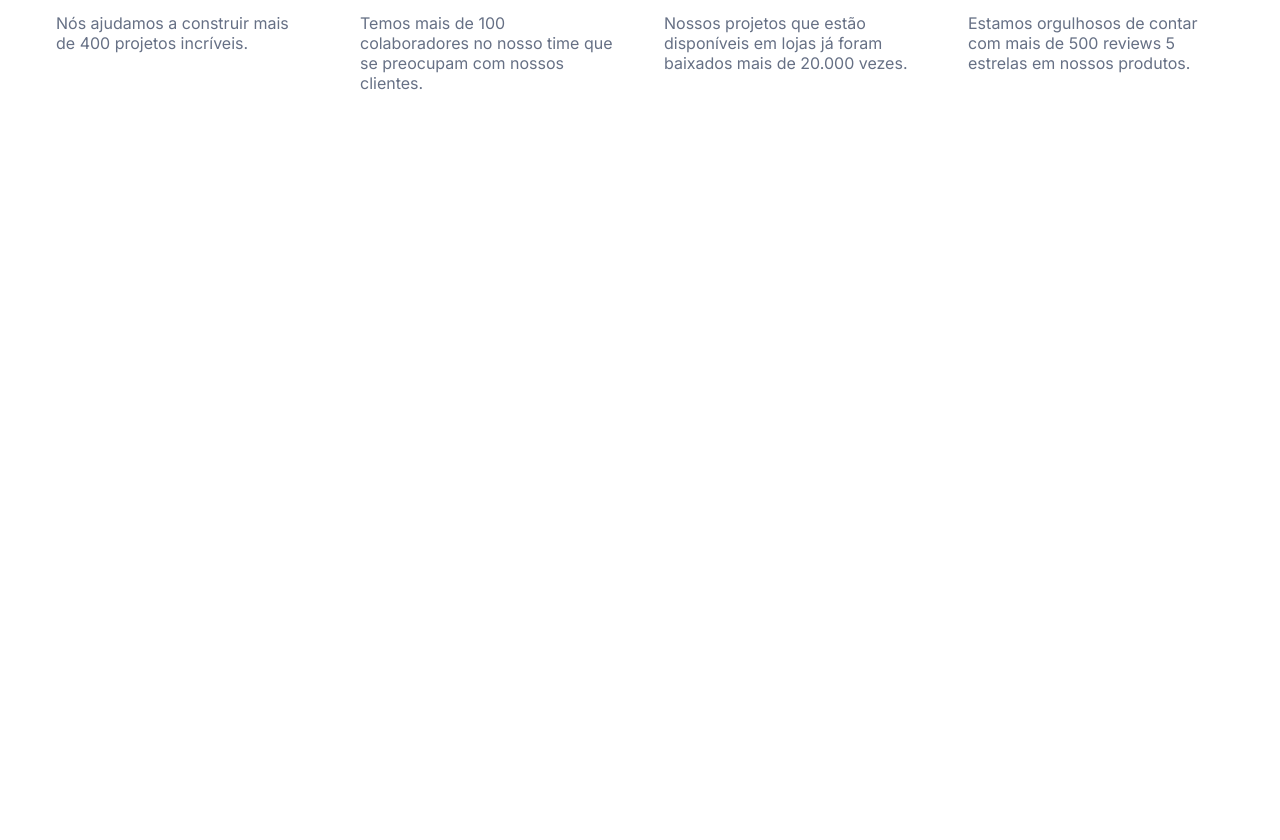
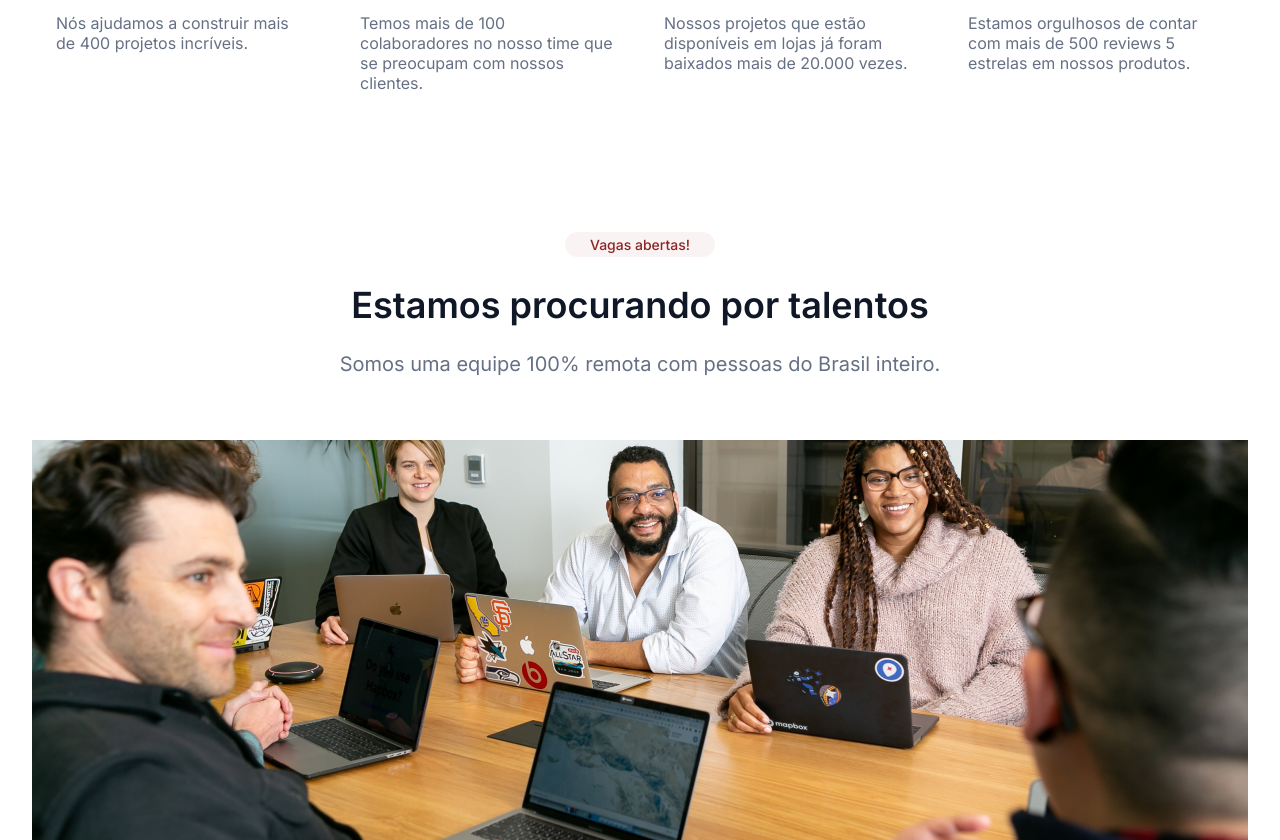
Before and after one commit to mateuspistillo/landing-page, a plain HTML site: page index.html in a window 1280 px wide. Shown: the part 606-1446 px from the top of the page. Before the commit the page ends 800 px from the top, so only its background shows below. Drawn offline with Linux system fonts and the light colour scheme.

Commit message:
criando a seção de novos talentos

```diff
--- a/css/styles.css
+++ b/css/styles.css
@@ -13,6 +13,10 @@
 body {
     width: 100%;
     height: 100vh;
+}
+
+span {
+    color: var(--text-color);
 }
 
 .text-logo {
@@ -110,7 +114,38 @@ button#signUp {
     margin: 1rem 0;
 }
 
-.metricas-container p {
+.metricas-container span {
     font-size: 16px;
-    color: var(--text-color);
 }
+
+.container-talentos {
+    margin-top: 8em;
+    display: flex;
+    flex-direction: column;
+    align-items: center;
+    justify-content: center;
+}
+
+.container-talentos button {
+    font-size: 14px;
+    color: var(--main-color);
+    border-radius: 50px;
+    background-color: #8E24240D;
+    height: 1rem;
+    width: 150px;
+    display: flex;
+    justify-content: center;
+    align-items: center;
+    margin-bottom: 2%;
+}
+
+.container-talentos h1 {
+    color: #101828;
+    font-size: 36px;
+    margin-bottom: 2%;
+}
+
+.container-talentos span {
+    font-size: 20px;
+    margin-bottom: 5%;
+}
--- a/index.html
+++ b/index.html
@@ -42,23 +42,34 @@
         <div class="metricas-blocos">
             <h2>400+</h2>
             <h3>Projetos concluídos</h3>
-            <p>Nós ajudamos a construir mais de 400 projetos incríveis.</p>
+            <span>Nós ajudamos a construir mais de 400 projetos incríveis.</span>
         </div>
         <div class="metricas-blocos">
             <h2>100+</h2>
             <h3>Colaboradores</h3>
-            <p>Temos mais de 100 colaboradores no nosso time que se preocupam com nossos clientes.</p>
+            <span>Temos mais de 100 colaboradores no nosso time que se preocupam com nossos clientes.</span>
         </div>
         <div class="metricas-blocos">
             <h2>20k</h2>
             <h3>Downloads</h3>
-            <p>Nossos projetos que estão disponíveis em lojas já foram baixados mais de 20.000 vezes.</p></div>
+            <span>Nossos projetos que estão disponíveis em lojas já foram baixados mais de 20.000 vezes.</span>
+        </div>
         <div class="metricas-blocos">
             <h2>500+</h2>
             <h3>Reviews 5 estrelas</h3>
-            <p>Estamos orgulhosos de contar com mais de 500 reviews 5 estrelas em nossos produtos.</p>
+            <span>Estamos orgulhosos de contar com mais de 500 reviews 5 estrelas em nossos produtos.</span>
         </div>
     </section>
 
+    <div>
+        <div class="container-talentos">
+            <button href="#">Vagas abertas!</button>
+            <h1>Estamos procurando por talentos</h1>
+            <span>Somos uma equipe 100% remota com pessoas do Brasil inteiro.</span>
+            <img src="img/talentos.png" />
+        </div>
+
+    </div>
+
 </body>
 </html>
```
Also changed, not shown: img/talentos.png (added).
